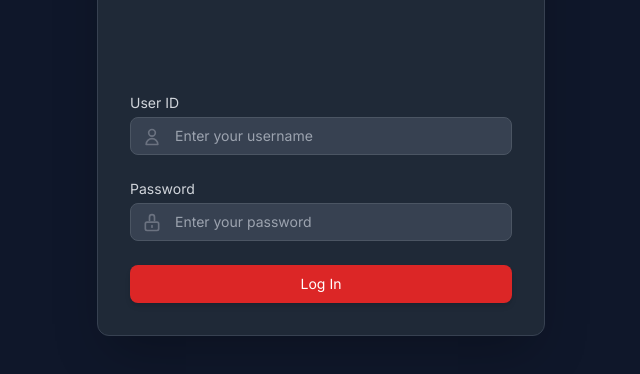
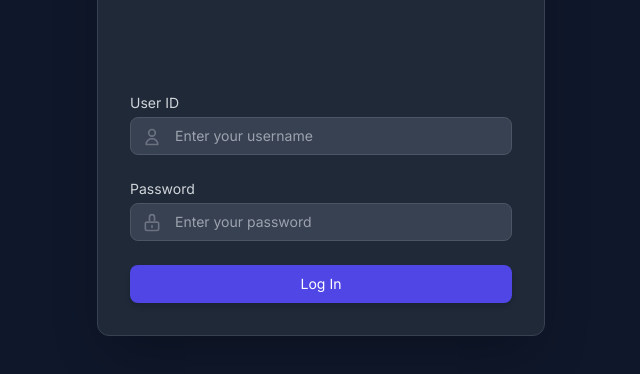
Before and after one commit to manu5703/IS4495-1, a plain HTML site: page index.html in a window 1280 px wide. Shown: the part 288-662 px from the top of the page, without its empty margins (319-959 px from the left). Drawn offline with nearby package versions, Linux system fonts and the light colour scheme.

Commit message:
Update index.html

```diff
--- a/index.html
+++ b/index.html
@@ -111,7 +111,7 @@
             <div>
                 <button
                     type="submit"
-                    class="w-full flex justify-center py-2 px-4 border border-transparent rounded-lg shadow-md text-sm font-medium text-white bg-red-600 hover:bg-red-700 focus:outline-none focus:ring-2 focus:ring-offset-2 focus:ring-offset-gray-800 focus:ring-indigo-500 transition duration-150 transform hover:scale-[1.01] active:scale-[0.99]"
+                    class="w-full flex justify-center py-2 px-4 border border-transparent rounded-lg shadow-md text-sm font-medium text-white bg-indigo-600 hover:bg-indigo-700 focus:outline-none focus:ring-2 focus:ring-offset-2 focus:ring-offset-gray-800 focus:ring-indigo-500 transition duration-150 transform hover:scale-[1.01] active:scale-[0.99]"
                 >
                     Log In
                 </button>
```
